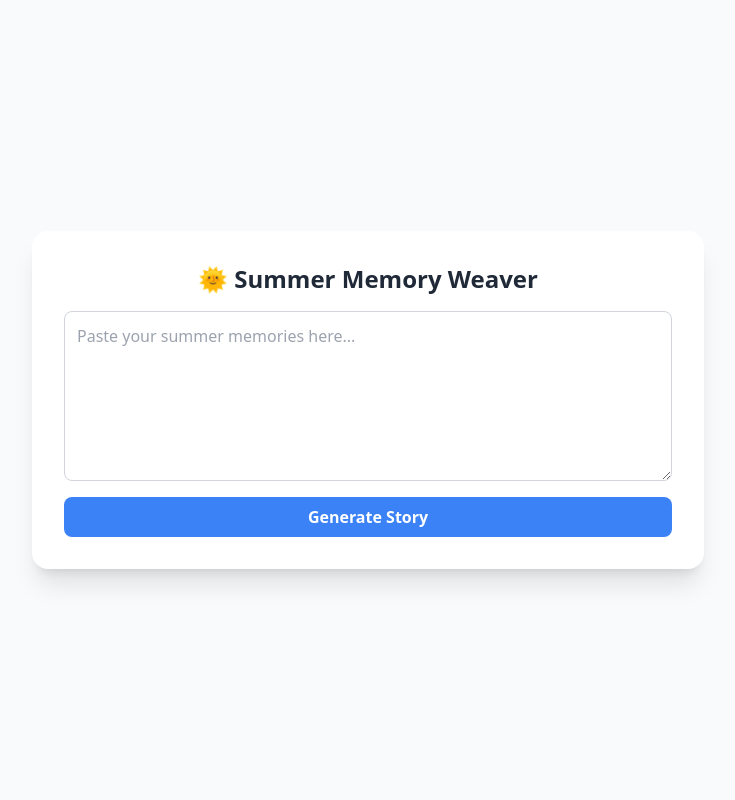
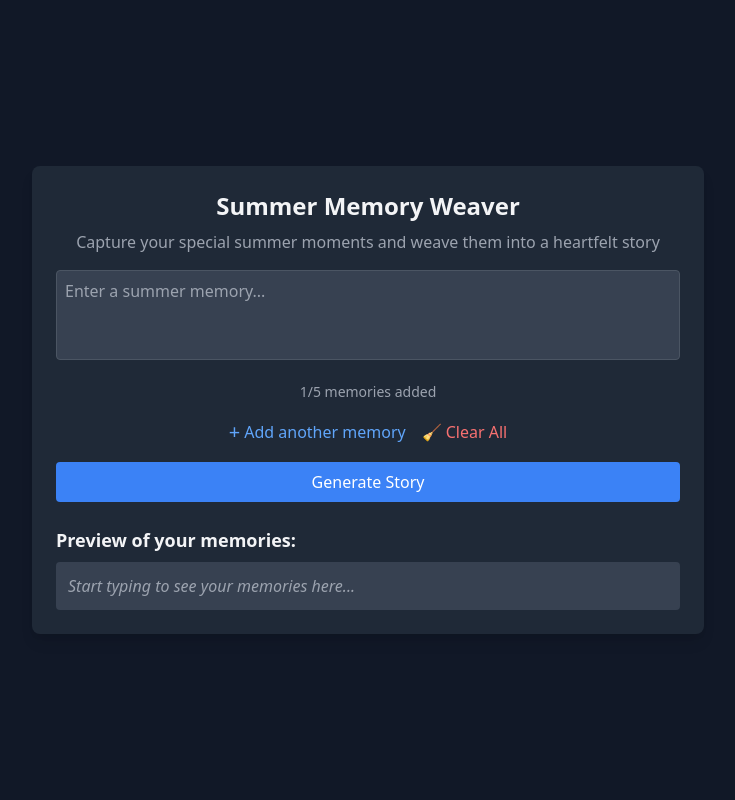
Before and after one commit to bhaskrr/summer-memory-weaver, a FastAPI app: page / in a window 1280 px wide. Shown: the whole page, without its empty margins (272-1007 px from the left). Run offline with FastAPI, Linux system fonts and the light colour scheme; some libraries are stand-ins or nearby versions.

Commit message:
added memories counter, remove all button and memory preview

```diff
--- a/app/templates/index.html
+++ b/app/templates/index.html
@@ -4,37 +4,202 @@
     <meta charset="UTF-8" />
     <meta name="viewport" content="width=device-width, initial-scale=1.0" />
     <title>Summer Memory Weaver</title>
-    <script src="https://cdn.tailwindcss.com"></script>
+    <link
+      href="https://cdn.jsdelivr.net/npm/tailwindcss@2.2.19/dist/tailwind.min.css"
+      rel="stylesheet"
+    />
+    <link href="/static/style.css" rel="stylesheet" />
   </head>
   <body
-    class="bg-gray-50 text-gray-800 min-h-screen flex flex-col items-center justify-center p-6"
+    class="bg-gray-900 text-gray-100 min-h-screen flex items-center justify-center"
   >
-    <div class="max-w-2xl w-full bg-white shadow-xl rounded-2xl p-8">
-      <h1 class="text-2xl font-bold mb-4 text-center">
-        🌞 Summer Memory Weaver
-      </h1>
-      <form method="post" class="flex flex-col gap-4">
-        <textarea
-          name="memories"
-          rows="6"
-          placeholder="Paste your summer memories here..."
-          required
-          class="p-3 rounded-lg border border-gray-300 focus:outline-none focus:ring-2 focus:ring-blue-400"
-        ></textarea>
+    <div class="bg-gray-800 p-6 rounded-lg shadow-lg w-full max-w-2xl">
+      <h1 class="text-2xl font-bold mb-2 text-center">Summer Memory Weaver</h1>
+      <p class="text-gray-400 mb-4 text-center">
+        Capture your special summer moments and weave them into a heartfelt
+        story
+      </p>
+
+      <form
+        id="memoryForm"
+        method="post"
+        action="/generate-story"
+        class="space-y-4"
+      >
+        <div id="memoryFields" class="space-y-2">
+          <div class="relative memory-field">
+            <textarea
+              name="memory"
+              rows="3"
+              placeholder="Enter a summer memory..."
+              class="w-full p-2 rounded bg-gray-700 border border-gray-600 focus:outline-none focus:border-blue-400 resize-none"
+            ></textarea>
+          </div>
+        </div>
+
+        <!-- Live counter -->
+        <p id="counter" class="text-sm text-gray-400 text-center">
+          1/5 memories added
+        </p>
+
+        <div class="flex justify-center space-x-4">
+          <button
+            type="button"
+            id="addMemoryBtn"
+            class="flex items-center text-blue-400 hover:text-blue-500"
+          >
+            <span class="text-xl">+</span>
+            <span class="ml-1">Add another memory</span>
+          </button>
+          <button
+            type="button"
+            id="clearAllBtn"
+            class="flex items-center text-red-400 hover:text-red-500"
+          >
+            🧹<span class="ml-1">Clear All</span>
+          </button>
+        </div>
+
         <button
           type="submit"
-          class="bg-blue-500 text-white font-semibold py-2 rounded-lg hover:bg-blue-600 transition"
+          class="w-full bg-blue-500 hover:bg-blue-600 text-white p-2 rounded"
         >
           Generate Story
         </button>
       </form>
 
-      {% if story %}
-      <div class="mt-6 p-4 bg-gray-100 rounded-lg">
-        <h2 class="font-semibold mb-2">📝 Generated Story:</h2>
-        <p class="whitespace-pre-line">{{ story }}</p>
+      <!-- Preview section -->
+      <div class="mt-6">
+        <h2 class="text-lg font-semibold mb-2">Preview of your memories:</h2>
+        <div
+          id="preview"
+          class="bg-gray-700 p-3 rounded space-y-2 text-gray-200"
+        >
+          <p class="text-gray-400 italic">
+            Start typing to see your memories here...
+          </p>
+        </div>
       </div>
-      {% endif %}
     </div>
+
+    <script>
+      const addBtn = document.getElementById("addMemoryBtn");
+      const clearBtn = document.getElementById("clearAllBtn");
+      const memoryFields = document.getElementById("memoryFields");
+      const counter = document.getElementById("counter");
+      const preview = document.getElementById("preview");
+      const maxFields = 5;
+
+      function updateCounter() {
+        const count = memoryFields.querySelectorAll(".memory-field").length;
+        counter.textContent = `${count}/${maxFields} memories added`;
+        if (count >= maxFields) {
+          addBtn.disabled = true;
+          addBtn.classList.add("opacity-50", "cursor-not-allowed");
+        } else {
+          addBtn.disabled = false;
+          addBtn.classList.remove("opacity-50", "cursor-not-allowed");
+        }
+      }
+
+      function updatePreview() {
+        const texts = Array.from(memoryFields.querySelectorAll("textarea"))
+          .map((t) => t.value.trim())
+          .filter(Boolean);
+        preview.innerHTML =
+          texts.length > 0
+            ? texts
+                .map(
+                  (text) => `<div class="bg-gray-800 p-2 rounded">${text}</div>`
+                )
+                .join("")
+            : '<p class="text-gray-400 italic">Start typing to see your memories here...</p>';
+      }
+
+      function createMemoryField() {
+        const wrapper = document.createElement("div");
+        wrapper.className = "relative memory-field fade-slide-enter";
+
+        const textarea = document.createElement("textarea");
+        textarea.name = "memory";
+        textarea.rows = 3;
+        textarea.placeholder = "Enter a summer memory...";
+        textarea.className =
+          "w-full p-2 rounded bg-gray-700 border border-gray-600 focus:outline-none focus:border-blue-400 resize-none";
+        textarea.addEventListener("input", updatePreview);
+
+        const removeBtn = document.createElement("button");
+        removeBtn.type = "button";
+        removeBtn.innerHTML = "🗑️";
+        removeBtn.className =
+          "absolute top-1 right-1 text-red-400 hover:text-red-500";
+        removeBtn.addEventListener("click", () => removeMemoryField(wrapper));
+
+        wrapper.appendChild(textarea);
+        wrapper.appendChild(removeBtn);
+
+        // Animate entry
+        memoryFields.appendChild(wrapper);
+        requestAnimationFrame(() => {
+          wrapper.classList.add("fade-slide-enter-active");
+        });
+
+        updateCounter();
+        updatePreview();
+      }
+
+      function removeMemoryField(wrapper) {
+        wrapper.classList.add("fade-slide-exit-active");
+        wrapper.addEventListener(
+          "transitionend",
+          () => {
+            memoryFields.removeChild(wrapper);
+            updateCounter();
+            updatePreview();
+          },
+          { once: true }
+        );
+      }
+
+      addBtn.addEventListener("click", () => {
+        const currentFields =
+          memoryFields.querySelectorAll(".memory-field").length;
+        if (currentFields < maxFields) {
+          createMemoryField();
+        }
+      });
+
+      clearBtn.addEventListener("click", () => {
+        const wrappers = memoryFields.querySelectorAll(".memory-field");
+        wrappers.forEach((wrapper, index) => {
+          wrapper.classList.add("fade-slide-exit-active");
+          wrapper.addEventListener(
+            "transitionend",
+            () => {
+              if (index === wrappers.length - 1) {
+                memoryFields.innerHTML = "";
+                createMemoryField();
+                updateCounter();
+                updatePreview();
+              }
+            },
+            { once: true }
+          );
+        });
+
+        if (wrappers.length === 0) {
+          // In case no fields
+          createMemoryField();
+          updateCounter();
+          updatePreview();
+        }
+      });
+
+      // Initial setup
+      document
+        .querySelector("textarea")
+        .addEventListener("input", updatePreview);
+      updateCounter();
+    </script>
   </body>
 </html>
```
